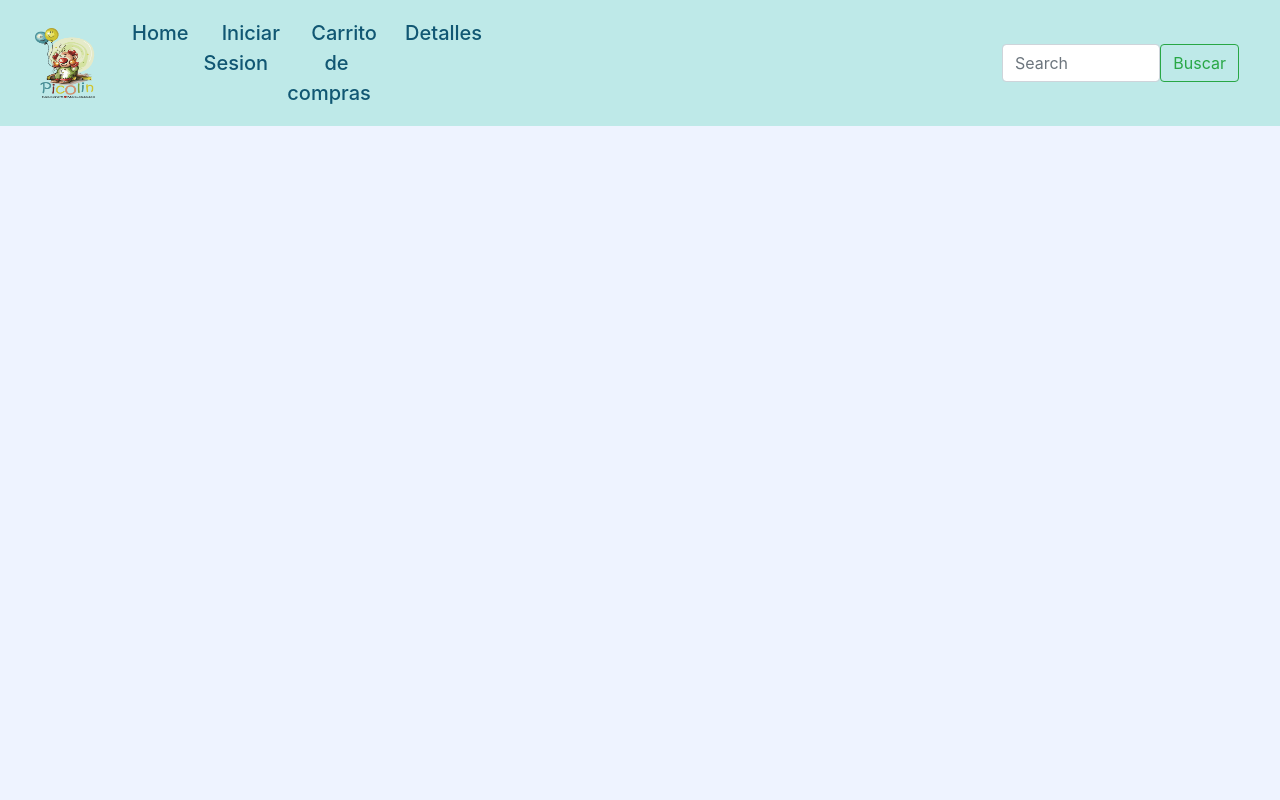
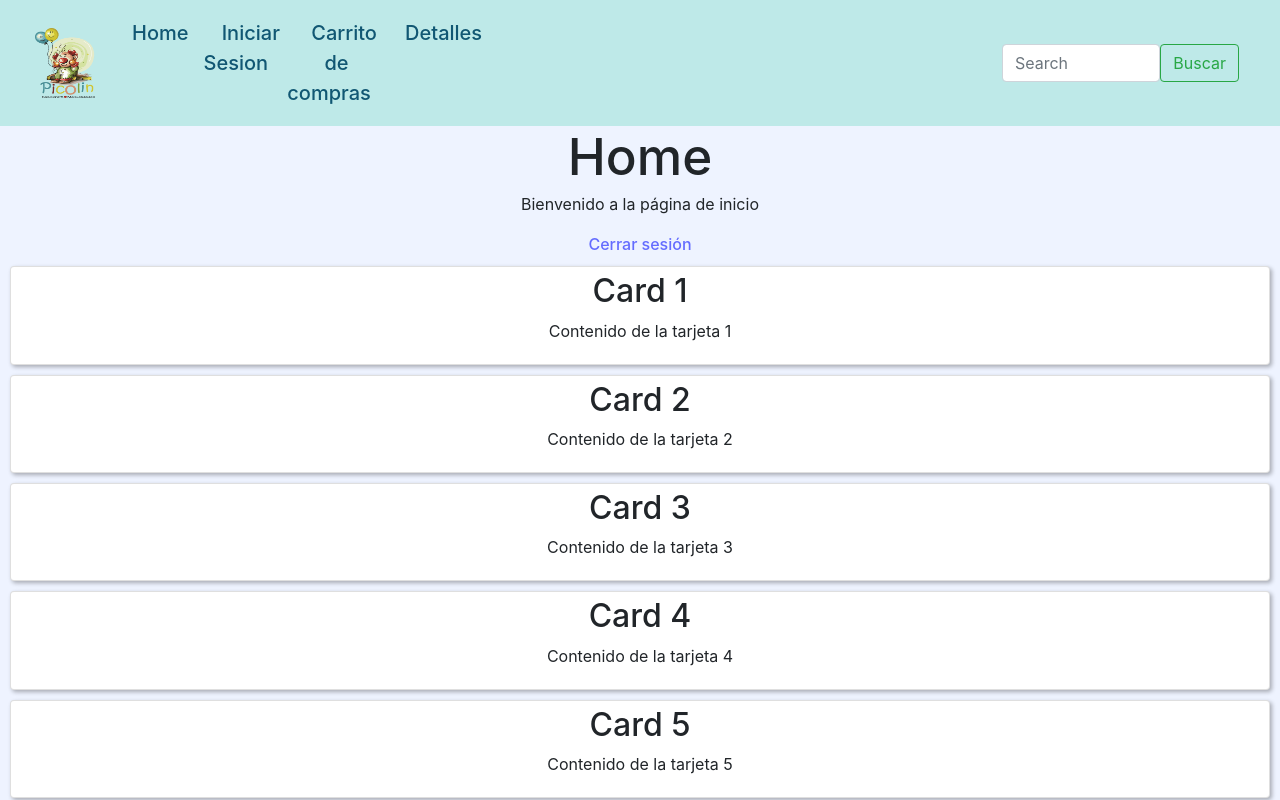
Before and after one commit to angelargd8/Proyecto-software, a React (Vite) app in the folder Proyecto/vite-project/: page / in a window 1280 px wide. Built offline with nearby package versions, Linux system fonts and the light colour scheme.

Commit message:
cards funcionales

```diff
--- /dev/null
+++ b/Proyecto/vite-project/src/componentes/card.css
@@ -0,0 +1,8 @@
+.card{
+    /* colocar un borde */
+    margin: 10px;
+    padding: 5px;
+    border: 1px solid #ccc;
+    border-radius: 20%;
+    box-shadow: 2px 2px 4px rgba(0, 0, 0, 0.3);
+}
--- /dev/null
+++ b/Proyecto/vite-project/src/componentes/card.jsx
@@ -0,0 +1,12 @@
+import './card.css';
+
+function Card({title, content, click}){
+    return (
+        <div className="card" onClick={() => click(title)}>
+            <h2>{title}</h2>
+            <p>{content}</p>
+        </div>
+    )
+}
+
+export default Card;
--- /dev/null
+++ b/Proyecto/vite-project/src/componentes/home.css
@@ -0,0 +1,3 @@
+.home {
+    padding-top: 10%;
+}
--- a/Proyecto/vite-project/src/componentes/home.jsx
+++ b/Proyecto/vite-project/src/componentes/home.jsx
@@ -1,6 +1,43 @@
-function Home(){
-    return(
-        <h1>Bienvenido!</h1>
-    )
+import Card from "./card.jsx";
+import './home.css';
+import { useState, useEffect} from 'react';
+
+function Home() {
+  const [listadoCards, setCards] = useState([]);
+
+
+  // cargar las cards
+  function cargarCards(){
+    setCards([
+      {title: "Card 1", content: "Contenido de la tarjeta 1"},
+      {title: "Card 2", content: "Contenido de la tarjeta 2"},
+      {title: "Card 3", content: "Contenido de la tarjeta 3"},
+      {title: "Card 4", content: "Contenido de la tarjeta 4"},
+      {title: "Card 5", content: "Contenido de la tarjeta 5"},
+    ]);
+  }
+
+
+  // mostrar un alert con el nombre de la card seleccionada
+  function info(name){
+    alert("Elegiste la card " + name);
+  }
+
+  useEffect(() => {
+    cargarCards()
+    }, [])
+
+  return (
+    <div className="home">
+      <h1>Home</h1>
+      <p>Bienvenido a la página de inicio</p>
+      <a href="/login">Cerrar sesión</a>
+      {listadoCards.map((elemento) => {
+        return <Card title={elemento.title} content={elemento.content} click={info} />
+      })}
+
+    </div>
+  );
 }
-export default Home;
+
+export default Home
--- a/Proyecto/vite-project/src/componentes/navbar.jsx
+++ b/Proyecto/vite-project/src/componentes/navbar.jsx
@@ -70,7 +70,7 @@ function Nabvar(){
 
                 <ul className="navbar-nav me-auto mb-2 mb-lg-0">
                     <li className="nav-item">
-                    <a className="nav-text" aria-current="page" href="/" onClick={handleHome}>Home</a>
+                    <a className="nav-text" aria-current="page" href="/home" onClick={handleHome}>Home</a>
                     </li>
                     <li className="nav-item">
                     <a className="nav-text" href="/login" onClick={handleLogin}>Iniciar Sesion</a>
```
